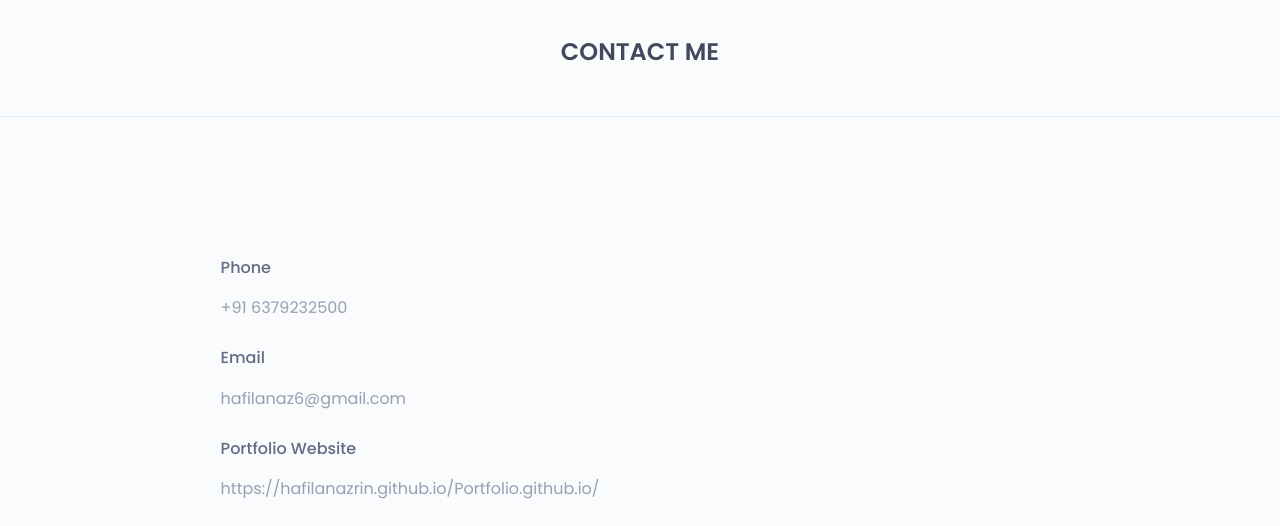
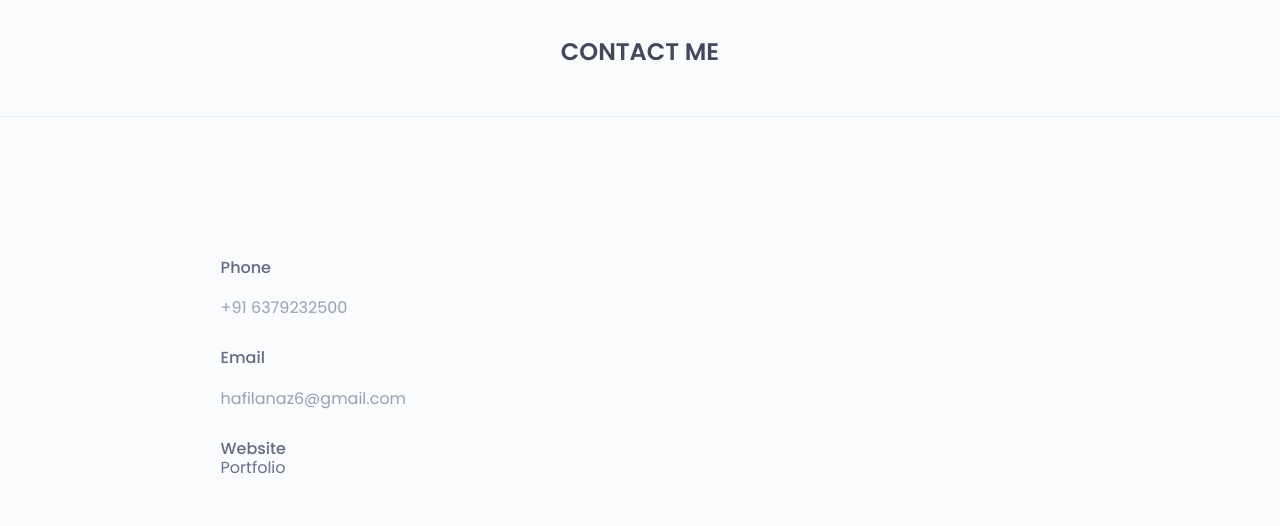
Before and after one commit to HafilaNazrin/Portfolio.github.io, a plain HTML site: page index.html in a window 1280 px wide. Shown: the part 7094-7620 px from the top of the page. Drawn offline with nearby package versions, Linux system fonts and the light colour scheme.

Commit message:
Update index.html

```diff
--- a/index.html
+++ b/index.html
@@ -948,8 +948,8 @@
 											<p>hafilanaz6@gmail.com</p>
 										</div>
 										<div class="single-contact-add-info">
-											<h3>Portfolio Website</h3>
-											<p>https://hafilanazrin.github.io/Portfolio.github.io/</p>
+											<h3>Website</h3>
+											<a href="https://hafilanazrin.github.io/Portfolio.github.io/">Portfolio</a>
 										</div>
 									</div>
 								</div><!--/.contact-adress-->
```
